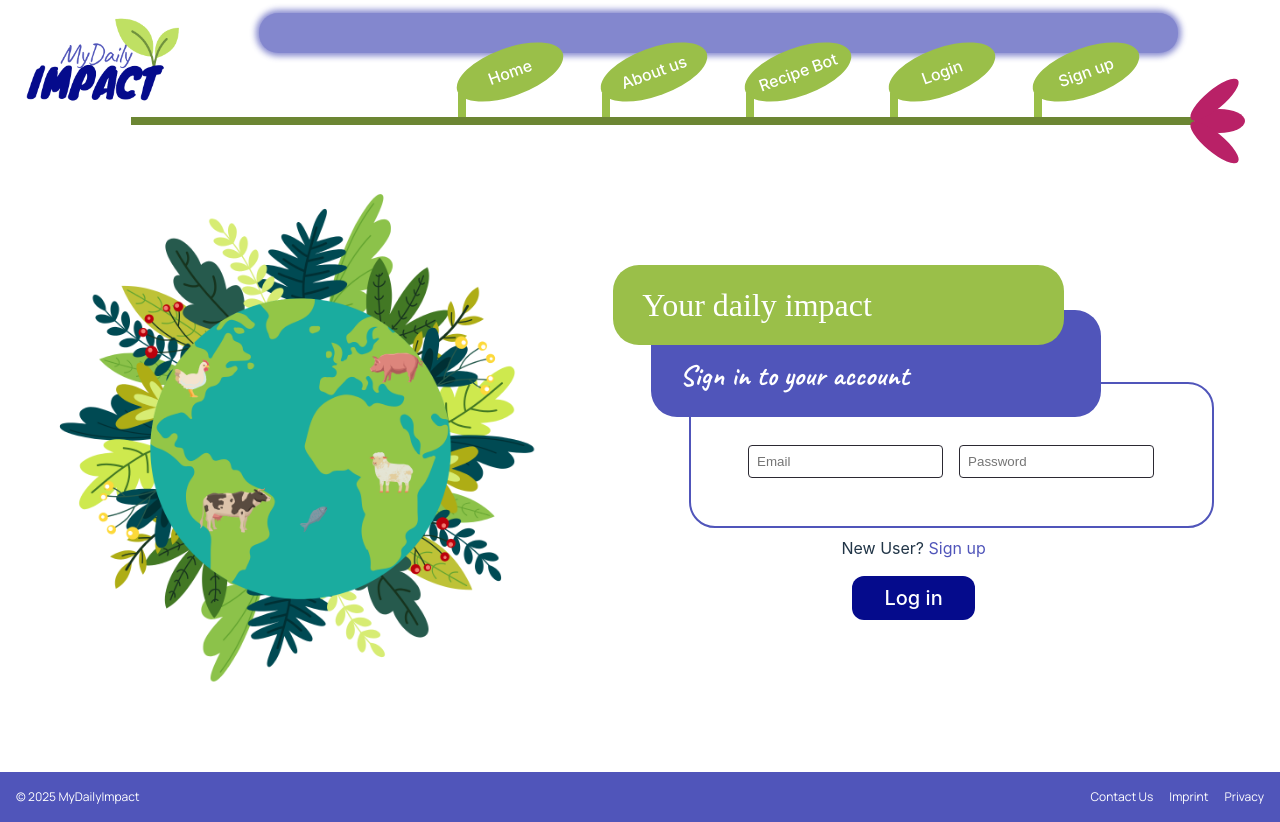
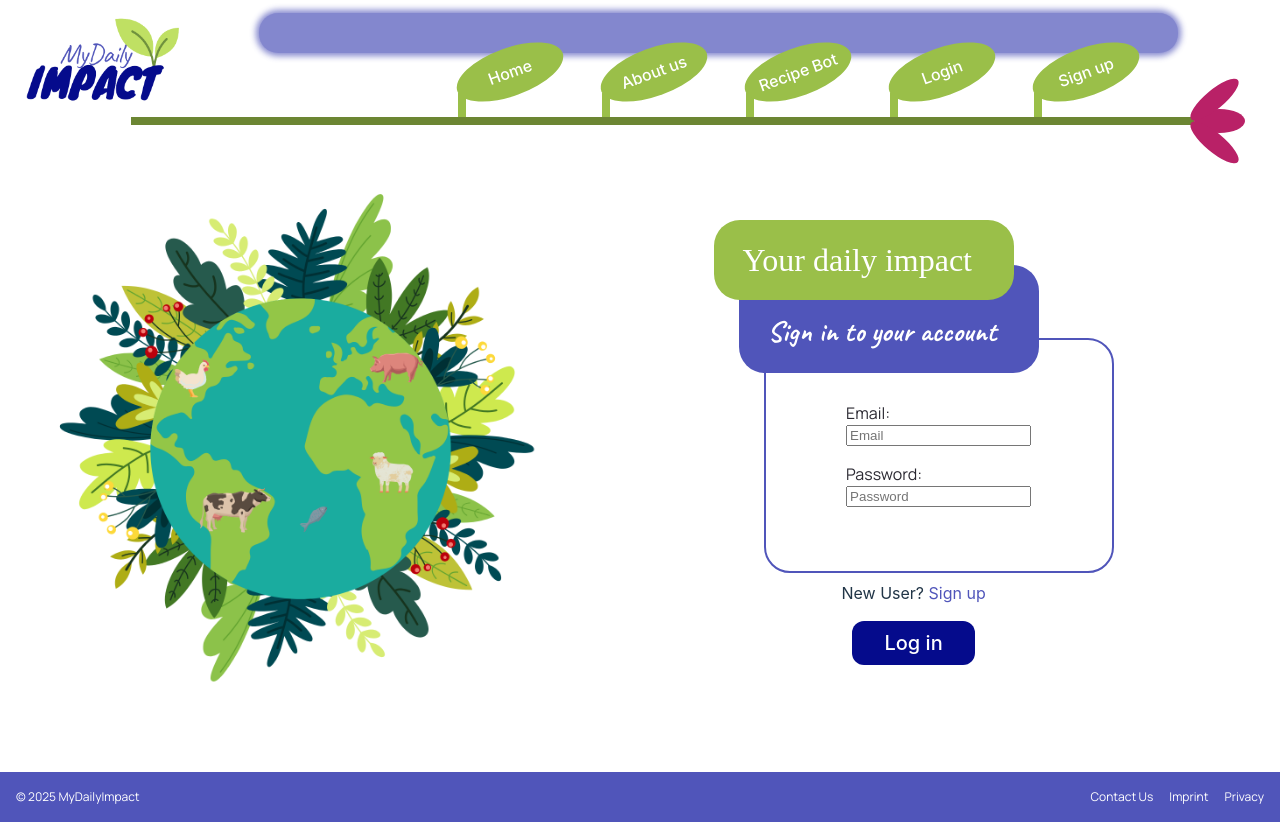
Before and after one commit to TechLabs-Remote-Bootcamp/WS24-MyDailyImpact, a React (Vite) app in the folder mdi-react/: page /login in a window 1280 px wide. Built offline with nearby package versions, Linux system fonts and the light colour scheme; a web font is replaced by a local one.

Commit message:
fix: added labels and trying to fix layout of login

```diff
--- a/mdi-react/src/components/RC_login.jsx
+++ b/mdi-react/src/components/RC_login.jsx
@@ -10,12 +10,18 @@ export default function RC_login() {
       >
         <div className="login-form">
           <form className="form log-in" action="">
-            <input className="email input" type="email" placeholder="Email" />
-            <input
-              className="password input"
-              type="password"
-              placeholder="Password"
-            />
+            <label className="input-label">
+              Email:
+              <input className="email login-input" type="email" placeholder="Email" />
+            </label>
+            <label className="input-label">
+              Password:
+              <input
+                className="password login-input"
+                type="password"
+                placeholder="Password"
+              />
+            </label>
           </form>
         </div>
       </ColoredContainers>
--- a/mdi-react/src/components/pages/Login.scss
+++ b/mdi-react/src/components/pages/Login.scss
@@ -1,12 +1,21 @@
 @import "../../styles/colors.scss";
 @import "../../styles/fonts.scss";
 
-form {
+.login-container {
+  display: flex;
+  flex-direction: column;
+  justify-content: center;
+  align-items: center;
+  width: 100%;
+}
+
+.log-in {
   display: flex;
   flex-direction: column;
   align-items: center;
   gap: 1rem;
   margin-bottom: 2rem;
+  width: 100%;
 }
 
 .link {
```
